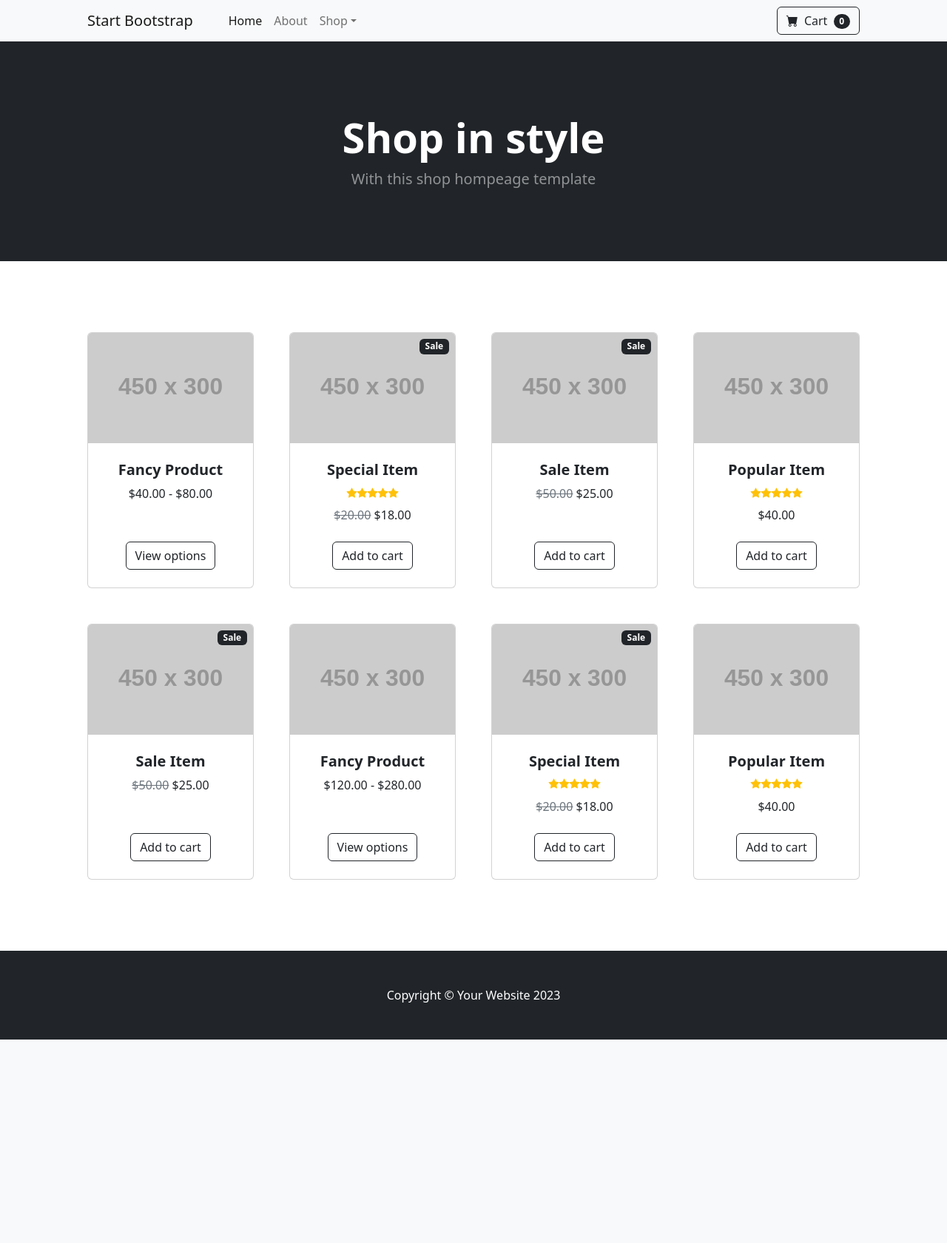
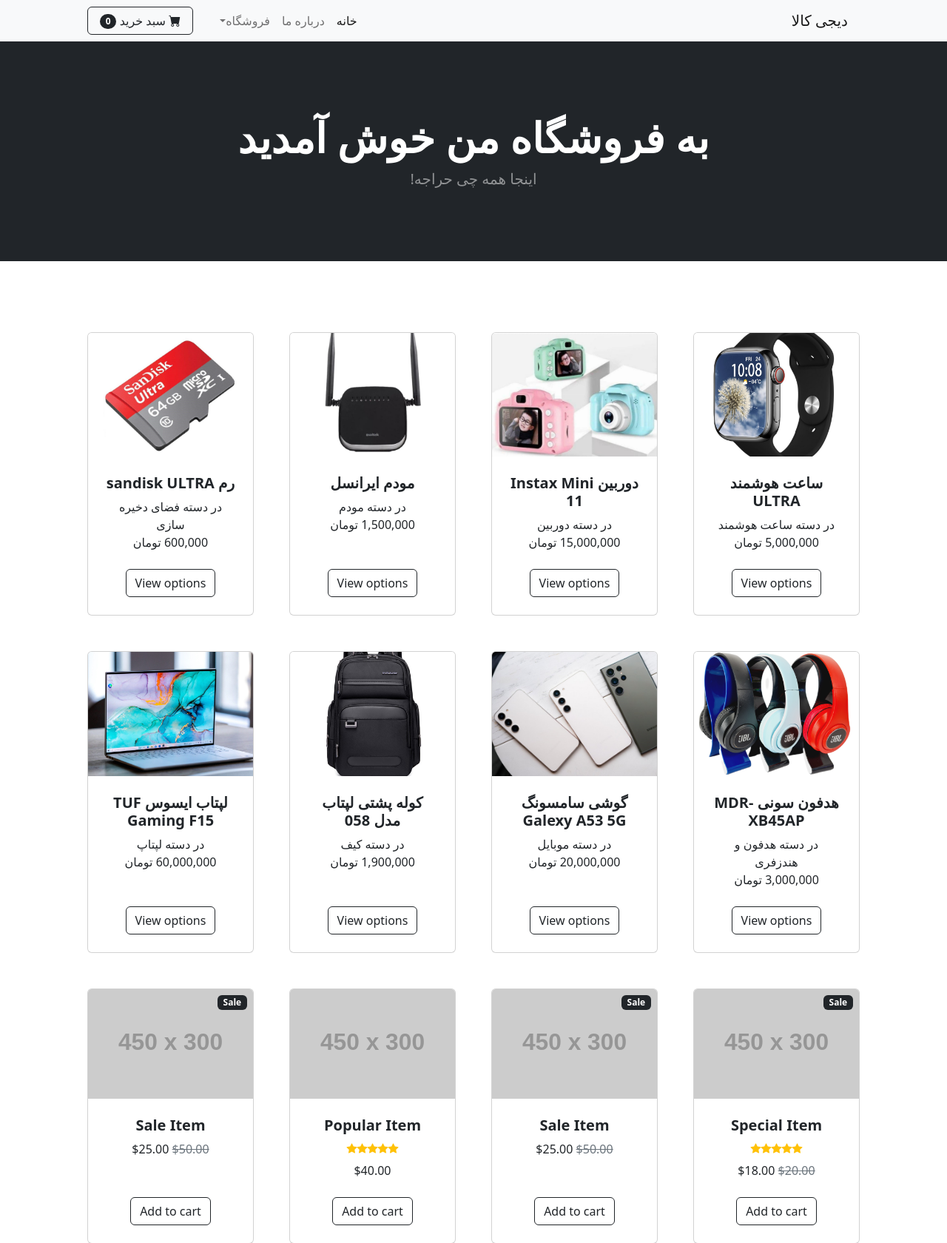
Before and after one commit to Ftymusvy/digikala-site-django, a Django app: page / in a window 1280 px wide. Shown: the top 1680 px of the page at 74% size. Before the commit the page ends 1405 px from the top, so only its background shows below. Run offline with Django 5.2, Linux system fonts and the light colour scheme; data comes from the database, SQL or seed files in the repository; both versions use the stored data as it was after the commit; grey boxes labelled with a size stand in for pictures from a placeholder-image service; some libraries are stand-ins or nearby versions.

Commit message:
add some product ,index.html(dinamic)

```diff
--- a/digikala/digikala/settings.py
+++ b/digikala/digikala/settings.py
@@ -1,5 +1,6 @@
 from pathlib import Path
 import os
+
 # Build paths inside the project like this: BASE_DIR / 'subdir'.
 BASE_DIR = Path(__file__).resolve().parent.parent
 
@@ -25,6 +26,7 @@ INSTALLED_APPS = [
     "django.contrib.sessions",
     "django.contrib.messages",
     "django.contrib.staticfiles",
+    'django.contrib.humanize', # برای درست نشان دادن اعداد بیشتر از 3 رقمی
     'shop.apps.ShopConfig',
 ]
 
--- a/digikala/shop/templates/index.html
+++ b/digikala/shop/templates/index.html
@@ -1,4 +1,5 @@
 {% load static %}
+{% load humanize %}
 <!DOCTYPE html>
 <html lang="en">
     <head>
@@ -6,7 +7,7 @@
         <meta name="viewport" content="width=device-width, initial-scale=1, shrink-to-fit=no" />
         <meta name="description" content="" />
         <meta name="author" content="" />
-        <title>Shop Homepage - Start Bootstrap Template</title>
+        <title>فروشگاه من</title>
         <!-- Favicon-->
         <link rel="icon" type="image/x-icon" href="{% static 'assets/favicon.ico' %}" />
         <!-- Bootstrap icons-->
@@ -14,30 +15,30 @@
         <!-- Core theme CSS (includes Bootstrap)-->
         <link href="{% static 'css/styles.css' %}" rel="stylesheet" />
     </head>
-    <body>
+    <body dir="rtl">
         <!-- Navigation-->
         <nav class="navbar navbar-expand-lg navbar-light bg-light">
             <div class="container px-4 px-lg-5">
-                <a class="navbar-brand" href="#!">Start Bootstrap</a>
+                <a class="navbar-brand" href="#!">دیجی کالا</a>
                 <button class="navbar-toggler" type="button" data-bs-toggle="collapse" data-bs-target="#navbarSupportedContent" aria-controls="navbarSupportedContent" aria-expanded="false" aria-label="Toggle navigation"><span class="navbar-toggler-icon"></span></button>
                 <div class="collapse navbar-collapse" id="navbarSupportedContent">
                     <ul class="navbar-nav me-auto mb-2 mb-lg-0 ms-lg-4">
-                        <li class="nav-item"><a class="nav-link active" aria-current="page" href="#!">Home</a></li>
-                        <li class="nav-item"><a class="nav-link" href="#!">About</a></li>
+                        <li class="nav-item"><a class="nav-link active" aria-current="page" href="#!">خانه</a></li>
+                        <li class="nav-item"><a class="nav-link" href="#!">درباره ما</a></li>
                         <li class="nav-item dropdown">
-                            <a class="nav-link dropdown-toggle" id="navbarDropdown" href="#" role="button" data-bs-toggle="dropdown" aria-expanded="false">Shop</a>
+                            <a class="nav-link dropdown-toggle" id="navbarDropdown" href="#" role="button" data-bs-toggle="dropdown" aria-expanded="false">فروشگاه</a>
                             <ul class="dropdown-menu" aria-labelledby="navbarDropdown">
-                                <li><a class="dropdown-item" href="#!">All Products</a></li>
+                                <li><a class="dropdown-item" href="#!">همه محصولات</a></li>
                                 <li><hr class="dropdown-divider" /></li>
-                                <li><a class="dropdown-item" href="#!">Popular Items</a></li>
-                                <li><a class="dropdown-item" href="#!">New Arrivals</a></li>
+                                <li><a class="dropdown-item" href="#!">محصولات پربازدید</a></li>
+                                <li><a class="dropdown-item" href="#!">محصولات جدید</a></li>
                             </ul>
                         </li>
                     </ul>
                     <form class="d-flex">
                         <button class="btn btn-outline-dark" type="submit">
                             <i class="bi-cart-fill me-1"></i>
-                            Cart
+                            سبد خرید
                             <span class="badge bg-dark text-white ms-1 rounded-pill">0</span>
                         </button>
                     </form>
@@ -48,8 +49,8 @@
         <header class="bg-dark py-5">
             <div class="container px-4 px-lg-5 my-5">
                 <div class="text-center text-white">
-                    <h1 class="display-4 fw-bolder">Shop in style</h1>
-                    <p class="lead fw-normal text-white-50 mb-0">With this shop hompeage template</p>
+                    <h1 class="display-4 fw-bolder">به فروشگاه من خوش آمدید</h1>
+                    <p class="lead fw-normal text-white-50 mb-0">اینجا همه چی حراجه!</p>
                 </div>
             </div>
         </header>
@@ -57,17 +58,21 @@
         <section class="py-5">
             <div class="container px-4 px-lg-5 mt-5">
                 <div class="row gx-4 gx-lg-5 row-cols-2 row-cols-md-3 row-cols-xl-4 justify-content-center">
+
+                    {% for item in products %}
                     <div class="col mb-5">
                         <div class="card h-100">
                             <!-- Product image-->
-                            <img class="card-img-top" src="https://dummyimage.com/450x300/dee2e6/6c757d.jpg" alt="..." />
+                            <img class="card-img-top" src="{{ item.picture.url }}" alt="..." />
                             <!-- Product details-->
                             <div class="card-body p-4">
                                 <div class="text-center">
                                     <!-- Product name-->
-                                    <h5 class="fw-bolder">Fancy Product</h5>
+                                    <h5 class="fw-bolder">{{ item.name }}</h5>
                                     <!-- Product price-->
-                                    $40.00 - $80.00
+
+                                     در دسته {{ item.category }} <br>
+                                    {{ item.price | intcomma }} تومان
                                 </div>
                             </div>
                             <!-- Product actions-->
@@ -76,6 +81,7 @@
                             </div>
                         </div>
                     </div>
+                    {% endfor %}
                     <div class="col mb-5">
                         <div class="card h-100">
                             <!-- Sale badge-->
--- a/digikala/shop/views.py
+++ b/digikala/shop/views.py
@@ -1,5 +1,7 @@
 from django.shortcuts import render
-
+# باید در ابتدا لیست محصولاتمان را بگیریم
+from .models import Product
 
 def helloworld(request):
-    return render(request , 'index.html' )
+    all_products = Product.objects.all()
+    return render(request , 'index.html' , {'products' : all_products})
```
Also changed, not shown: digikala/db.sqlite3, digikala/media/upload/product/052aec.jpg (added), digikala/media/upload/product/4.jpg (added), digikala/media/upload/product/7560654c-029d-4c92-969e-031965a6f7c6.jpg (added), digikala/media/upload/product/Best-Samsung-Phone-10.jpg (added), digikala/media/upload/product/akrales_211015_4758_0081-1-edited.jpg (added), digikala/media/upload/product/color_image_TLP-30261_1a1a1a_5a3378a1-4041-4fb2-8595-4182ce82e21d.jpg (added), digikala/media/upload/product/رم-64-گیگ.jpg (added), digikala/media/upload/product/黑色-1-min-1.jpg (added).
